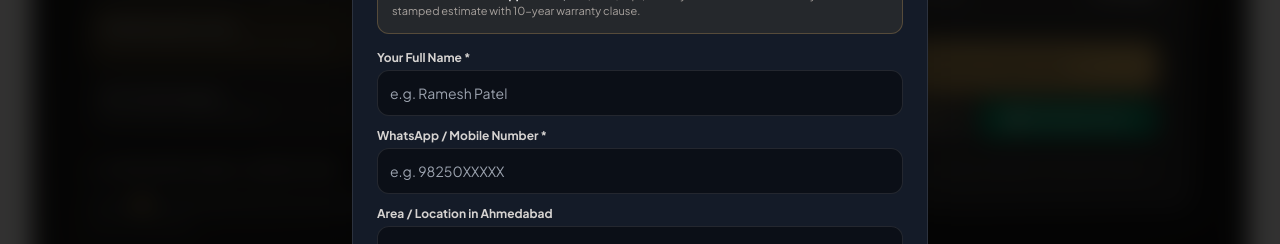
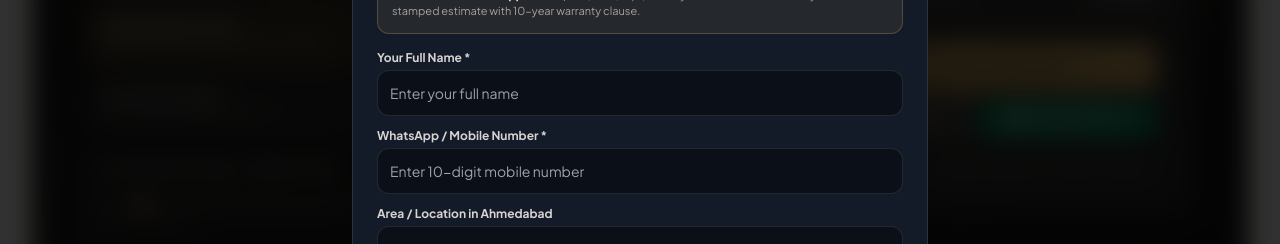
Before and after one commit to maheshkumarsaini8769-del/shree-shyam-pvc, a React (Vite) app in the folder frontend/: page / in a window 1280 px wide. Both pictures are taken after a click on the button "Download PDF". Shown: the part 2047-2291 px from the top of the page. Built offline with nearby package versions, Linux system fonts and the light colour scheme; no server answers; a web font is replaced by a local one.

Commit message:
Remove example person names and e.g. from all form input placeholders

```diff
--- a/frontend/src/pages/BookingPage.jsx
+++ b/frontend/src/pages/BookingPage.jsx
@@ -381,7 +381,7 @@ _Lead from Shree Shyam PVC Website_`;
             </label>
             <input
               type="text"
-              placeholder="e.g. Ramesh Patel"
+              placeholder="Enter your full name"
               value={formData.name}
               onChange={(e) => setFormData({ ...formData, name: e.target.value })}
               className={`w-full p-3 rounded-xl border bg-white dark:bg-slate-800 text-obsidian dark:text-white text-xs font-medium focus:outline-none focus:ring-2 focus:ring-luxury-gold/50 ${
@@ -555,7 +555,7 @@ _Lead from Shree Shyam PVC Website_`;
               <label className="block text-[10px] text-charcoal-muted dark:text-slate-400 font-bold mb-1">House / Flat / Society Address</label>
               <input
                 type="text"
-                placeholder="e.g. Flat B-202, Suryam Elegance"
+                placeholder="Enter house / flat / society address"
                 value={formData.address}
                 onChange={(e) => setFormData({ ...formData, address: e.target.value })}
                 className="w-full p-2.5 rounded-xl border border-slate-200 dark:border-white/10 bg-white dark:bg-slate-800 text-obsidian dark:text-white placeholder-slate-400"
--- a/frontend/src/pages/ContactPage.jsx
+++ b/frontend/src/pages/ContactPage.jsx
@@ -196,7 +196,7 @@ _Sent via Shree Shyam PVC Website_`;
                 <input
                   type="text"
                   required
-                  placeholder="e.g. Ramesh Patel"
+                  placeholder="Enter your full name"
                   value={formData.name}
                   onChange={(e) => setFormData({ ...formData, name: e.target.value })}
                   className="w-full px-4 py-3 rounded-xl border border-slate-200 dark:border-white/10 bg-white dark:bg-slate-800 text-obsidian dark:text-white placeholder-slate-400 text-sm focus:outline-none focus:ring-2 focus:ring-luxury-gold/50 focus:border-luxury-gold"
--- a/frontend/src/pages/HomePage.jsx
+++ b/frontend/src/pages/HomePage.jsx
@@ -1071,7 +1071,7 @@ export const HomePage = () => {
                       <input
                         type="text"
                         required
-                        placeholder="e.g. Ramesh Patel"
+                        placeholder="Enter your full name"
                         value={estimateClientName}
                         onChange={(e) => setEstimateClientName(e.target.value)}
                         className="w-full p-3 rounded-xl bg-[#0B0F17] border border-white/10 text-white text-xs sm:text-sm focus:ring-2 focus:ring-luxury-gold/50 focus:outline-none"
@@ -1083,7 +1083,7 @@ export const HomePage = () => {
                       <input
                         type="tel"
                         required
-                        placeholder="e.g. 98250XXXXX"
+                        placeholder="Enter 10-digit mobile number"
                         value={estimateClientPhone}
                         onChange={(e) => setEstimateClientPhone(e.target.value)}
                         className="w-full p-3 rounded-xl bg-[#0B0F17] border border-white/10 text-white text-xs sm:text-sm focus:ring-2 focus:ring-luxury-gold/50 focus:outline-none"
@@ -1094,7 +1094,7 @@ export const HomePage = () => {
                       <label className="text-xs font-bold text-stone-300 block mb-1">Area / Location in Ahmedabad</label>
                       <input
                         type="text"
-                        placeholder="e.g. Vastral, Maninagar, Nikol, SG Highway"
+                        placeholder="Enter your area / locality"
                         value={estimateClientArea}
                         onChange={(e) => setEstimateClientArea(e.target.value)}
                         className="w-full p-3 rounded-xl bg-[#0B0F17] border border-white/10 text-white text-xs sm:text-sm focus:ring-2 focus:ring-luxury-gold/50 focus:outline-none"
--- a/frontend/src/pages/ReviewsPage.jsx
+++ b/frontend/src/pages/ReviewsPage.jsx
@@ -430,7 +430,7 @@ _Visible live on Shree Shyam PVC Website_`;
                   <input
                     type="text"
                     required
-                    placeholder="e.g. Ramesh Patel"
+                    placeholder="Enter your name"
                     value={customerName}
                     onChange={(e) => setCustomerName(e.target.value)}
                     className="w-full px-3.5 py-2.5 rounded-xl border border-stone-200 dark:border-white/10 bg-white dark:bg-stone-900 text-obsidian dark:text-white placeholder-stone-400 text-xs sm:text-sm focus:outline-none focus:ring-2 focus:ring-luxury-gold/50"
@@ -446,7 +446,7 @@ _Visible live on Shree Shyam PVC Website_`;
                       type="text"
                       value={location}
                       onChange={(e) => setLocation(e.target.value)}
-                      placeholder="e.g. Vastral"
+                      placeholder="Enter area / city"
                       className="w-full px-3 py-2 rounded-xl border border-stone-200 dark:border-white/10 bg-white dark:bg-stone-900 text-obsidian dark:text-white text-xs focus:outline-none focus:ring-2 focus:ring-luxury-gold/50"
                     />
                   </div>
--- a/frontend/src/pages/admin/AdminDashboard.jsx
+++ b/frontend/src/pages/admin/AdminDashboard.jsx
@@ -2778,7 +2778,7 @@ ${quotationData.advancePaid > 0 ? `💳 *Advance Received:* ₹${Number(quotatio
                     <label className="text-xs font-bold text-stone-300 block mb-1">Client Full Name *</label>
                     <input
                       type="text"
-                      placeholder="e.g. Ramesh Patel"
+                      placeholder="Enter client name"
                       value={quotationData.clientName}
                       onChange={(e) => setQuotationData(prev => ({ ...prev, clientName: e.target.value }))}
                       className="w-full p-2.5 rounded-xl bg-[#0B0F17] border border-white/10 text-white text-xs focus:ring-2 focus:ring-luxury-gold/50 focus:outline-none"
@@ -2789,7 +2789,7 @@ ${quotationData.advancePaid > 0 ? `💳 *Advance Received:* ₹${Number(quotatio
                     <label className="text-xs font-bold text-stone-300 block mb-1">WhatsApp / Phone *</label>
                     <input
                       type="tel"
-                      placeholder="e.g. 9825012345"
+                      placeholder="Enter phone number"
                       value={quotationData.clientPhone}
                       onChange={(e) => setQuotationData(prev => ({ ...prev, clientPhone: e.target.value }))}
                       className="w-full p-2.5 rounded-xl bg-[#0B0F17] border border-white/10 text-white text-xs focus:ring-2 focus:ring-luxury-gold/50 focus:outline-none"
@@ -2800,7 +2800,7 @@ ${quotationData.advancePaid > 0 ? `💳 *Advance Received:* ₹${Number(quotatio
                     <label className="text-xs font-bold text-stone-300 block mb-1">Site Address / Area</label>
                     <input
                       type="text"
-                      placeholder="e.g. B-402, Shivalik Residency, Vastral"
+                      placeholder="Enter site address"
                       value={quotationData.siteAddress}
                       onChange={(e) => setQuotationData(prev => ({ ...prev, siteAddress: e.target.value }))}
                       className="w-full p-2.5 rounded-xl bg-[#0B0F17] border border-white/10 text-white text-xs focus:ring-2 focus:ring-luxury-gold/50 focus:outline-none"
@@ -3749,7 +3749,7 @@ ${quotationData.advancePaid > 0 ? `💳 *Advance Received:* ₹${Number(quotatio
                     <input
                       type="email"
                       required
-                      placeholder="e.g. partner@gmail.com"
+                      placeholder="Enter admin email"
                       value={newAdminEmail}
                       onChange={(e) => setNewAdminEmail(e.target.value)}
                       className="w-full p-2.5 rounded-xl bg-[#0B0F17] border border-white/10 text-white text-xs focus:ring-2 focus:ring-luxury-gold/50 focus:outline-none"
@@ -3760,7 +3760,7 @@ ${quotationData.advancePaid > 0 ? `💳 *Advance Received:* ₹${Number(quotatio
                     <label className="text-xs font-bold text-stone-300 block mb-1">Admin Name</label>
                     <input
                       type="text"
-                      placeholder="e.g. Partner Name"
+                      placeholder="Enter admin name"
                       value={newAdminName}
                       onChange={(e) => setNewAdminName(e.target.value)}
                       className="w-full p-2.5 rounded-xl bg-[#0B0F17] border border-white/10 text-white text-xs focus:ring-2 focus:ring-luxury-gold/50 focus:outline-none"
@@ -3772,7 +3772,7 @@ ${quotationData.advancePaid > 0 ? `💳 *Advance Received:* ₹${Number(quotatio
                     <input
                       type="text"
                       required
-                      placeholder="Assign password (e.g. secret123)"
+                      placeholder="Enter assigned password"
                       value={newAdminPassword}
                       onChange={(e) => setNewAdminPassword(e.target.value)}
                       className="w-full p-2.5 rounded-xl bg-[#0B0F17] border border-white/10 text-white text-xs focus:ring-2 focus:ring-luxury-gold/50 focus:outline-none font-mono"
--- a/frontend/src/pages/customer/LoginPage.jsx
+++ b/frontend/src/pages/customer/LoginPage.jsx
@@ -67,7 +67,7 @@ export const LoginPage = () => {
               <input
                 type="text"
                 required
-                placeholder="e.g. 9825012345 or email@domain.com"
+                placeholder="Enter 10-digit mobile or email"
                 value={identifier}
                 onChange={(e) => setIdentifier(e.target.value)}
                 className="w-full pl-10 pr-4 py-2.5 rounded-xl border border-warm-border bg-warm-white text-sm focus:outline-none focus:ring-2 focus:ring-brand-red/30"
--- a/frontend/src/pages/customer/MyBookingsPage.jsx
+++ b/frontend/src/pages/customer/MyBookingsPage.jsx
@@ -94,7 +94,7 @@ export const MyBookingsPage = () => {
                 type="tel"
                 maxLength={10}
                 required
-                placeholder="e.g. 9825012345"
+                placeholder="Enter 10-digit mobile number"
                 value={phoneSearch}
                 onChange={(e) => setPhoneSearch(e.target.value.replace(/[^0-9]/g, ''))}
                 className="w-full pl-12 pr-4 py-2.5 rounded-xl border border-warm-border bg-warm-white text-sm focus:outline-none focus:ring-2 focus:ring-brand-red/30"
--- a/frontend/src/pages/customer/RegisterPage.jsx
+++ b/frontend/src/pages/customer/RegisterPage.jsx
@@ -68,7 +68,7 @@ export const RegisterPage = () => {
               <input
                 type="text"
                 required
-                placeholder="e.g. Ramesh Patel"
+                placeholder="Enter your full name"
                 value={formData.name}
                 onChange={(e) => setFormData({ ...formData, name: e.target.value })}
                 className="w-full pl-10 pr-4 py-2.5 rounded-xl border border-warm-border bg-warm-white text-sm focus:outline-none focus:ring-2 focus:ring-brand-red/30"
```
